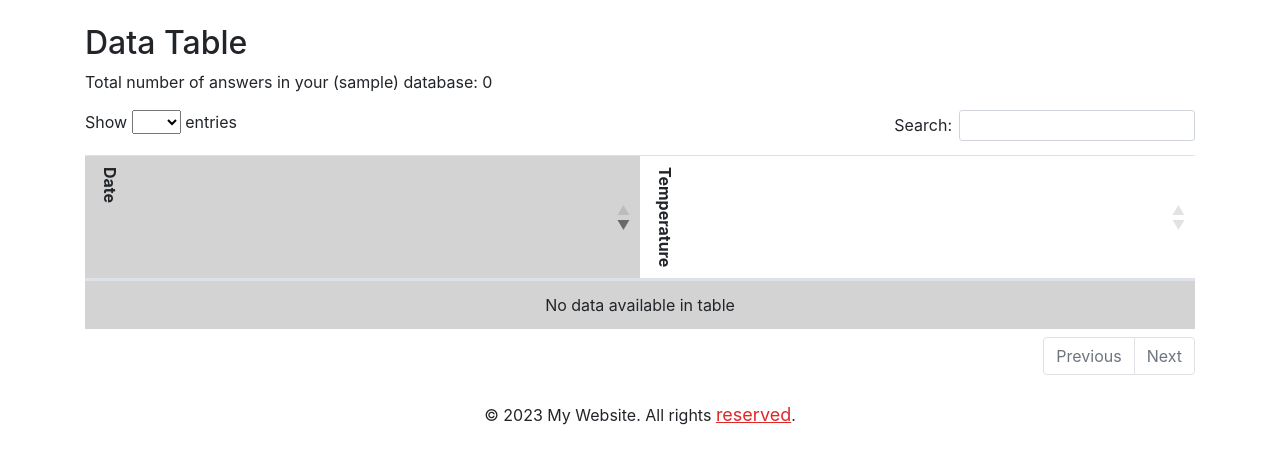
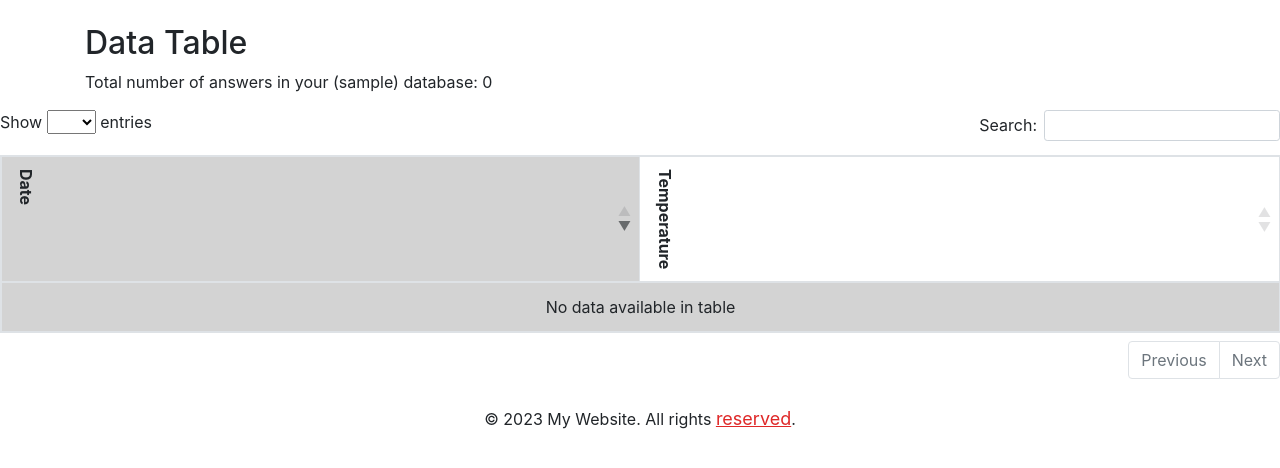
Before and after one commit to arvydasg/lifeapi, a Django app: page /quiz/data_table_test/ in a window 1280 px wide. Shown: the part 58-526 px from the top of the page. Run offline with Django 4.2, Linux system fonts and the light colour scheme; the visitor is signed in with stand-in values (Sample User, id 1); data that the repository does not hold is empty; some libraries are stand-ins or nearby versions.

Commit message:
test: table expand outside container div

```diff
--- a/lifeapi_apps/quiz_app/templates/data_table_test.html
+++ b/lifeapi_apps/quiz_app/templates/data_table_test.html
@@ -7,8 +7,8 @@
     <h2>Data Table</h2>
     <p>Total number of answers in your ({{ user }}) database: {{ answers|length }}</p>
 
-    <div class="table-responsive">
-        <table class="table" id="data_table_test">
+    <div class="table-responsive expand">
+        <table class="table table-bordered" id="data_table_test">
             <thead>
                 <tr>
                     <th class="vertical wide-column">Date</th>
--- a/static/global.css
+++ b/static/global.css
@@ -28,3 +28,9 @@ th:first-child, td:first-child
   left:0px;
   background-color:lightgray;
 }
+
+.expand {
+    width: 100vw;
+    max-width: 100vw;
+    margin-left: calc(-50vw + 50%);
+}
```
